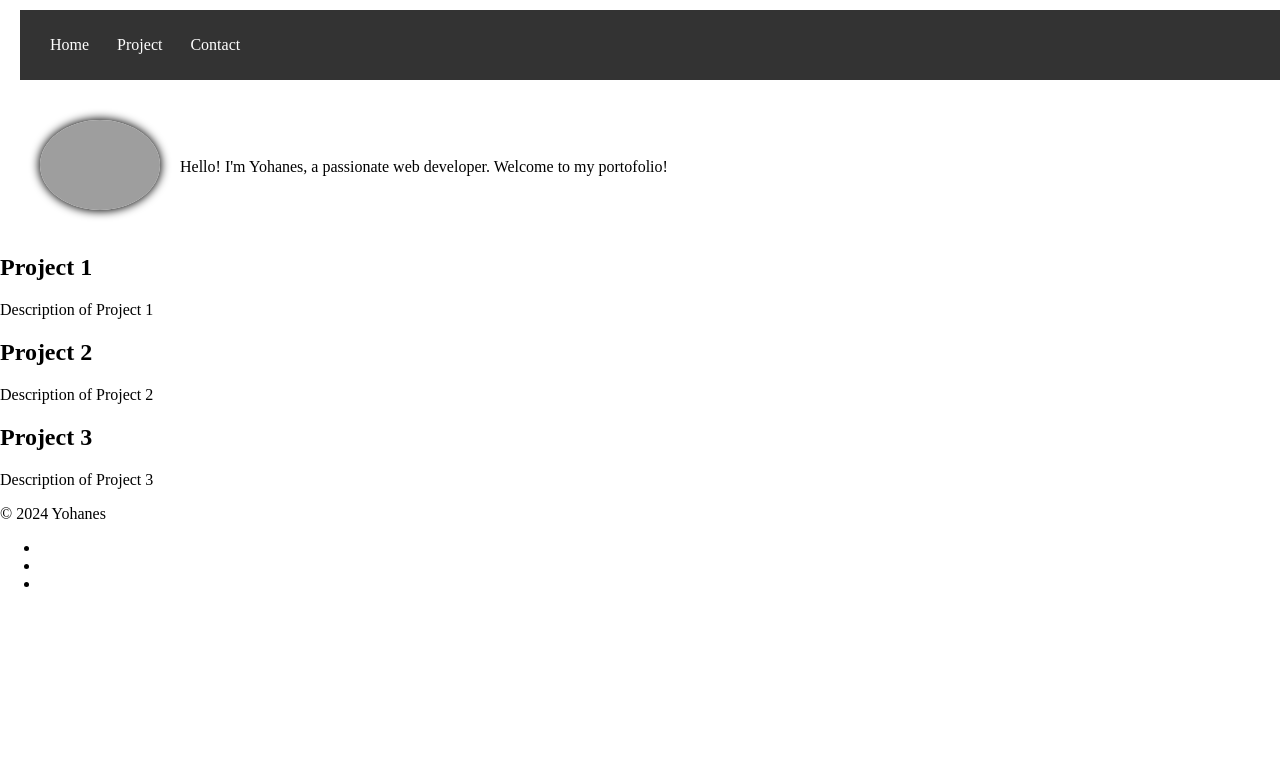
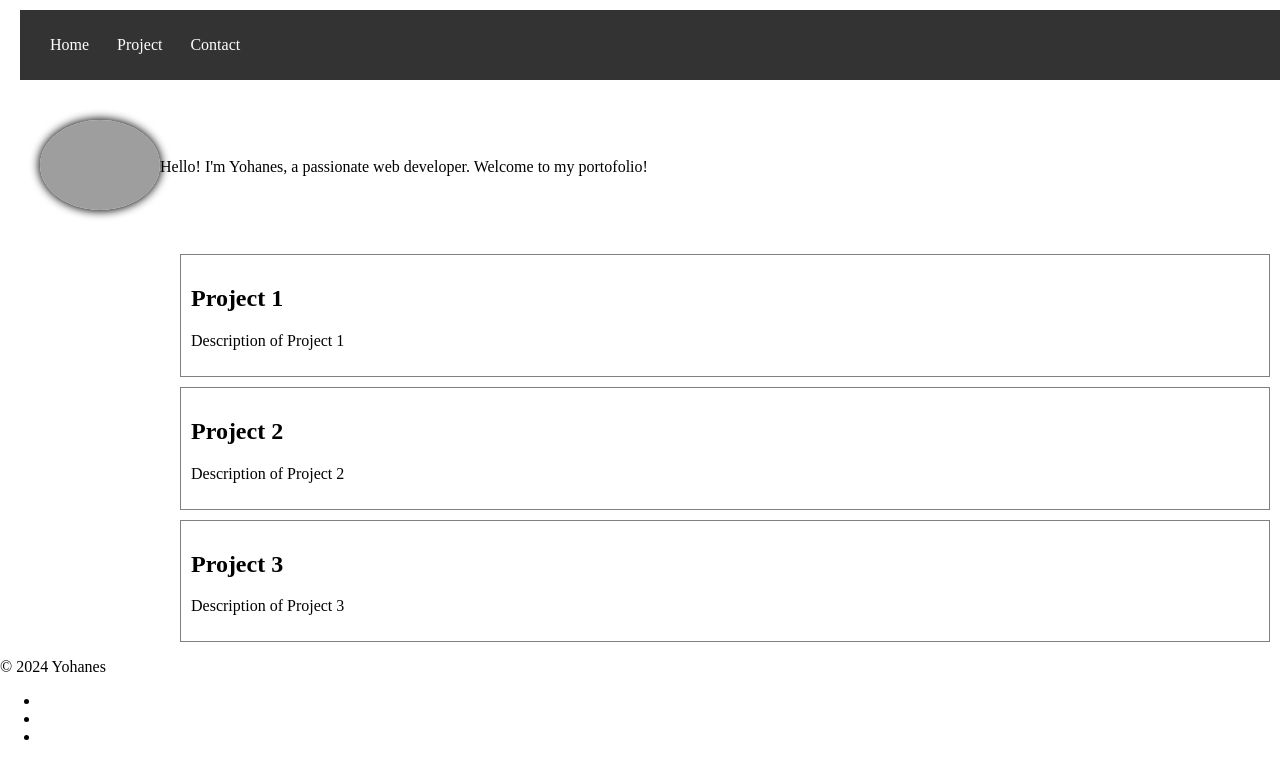
Before and after one commit to yohanesrickyyy/PrevieW1Q1, a plain HTML site: page index.html in a window 1280 px wide. Drawn offline with Linux system fonts and the light colour scheme; grey boxes are pictures that could not be loaded.

Commit message:
added border, padding, and center

```diff
--- a/index.html
+++ b/index.html
@@ -38,18 +38,20 @@
       </div>
     </section>
 
+<!-- Project -->
+
     <section id="project">
-      <div>
+      <div class="project-list">
         <h2>Project 1</h2>
         <p>Description of Project 1</p>
       </div>
 
-      <div>
+      <div class="project-list">
         <h2>Project 2</h2>
         <p>Description of Project 2</p>
       </div>
 
-      <div>
+      <div class="project-list">
         <h2>Project 3</h2>
         <p>Description of Project 3</p>
       </div>
--- a/style.css
+++ b/style.css
@@ -49,7 +49,19 @@ img {
   border-radius: 100%;
 }
 
-.description{
-  margin-left: 20px;
-  width: 1000px;
+.description {
+  margin-right: 650px;
+  width: 800px;
 }
+
+/* Project */
+
+#project {
+  margin: 40px 0 0 170px;
+}
+
+.project-list {
+  border: 1px solid grey;
+  padding: 10px;
+  margin: 10px;
+}
```
